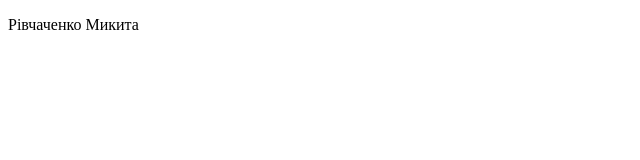
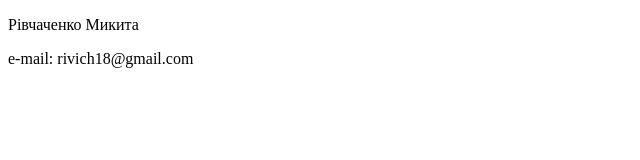
Before and after one commit to 018riva/Osnovy-Git.Zavdannia-2, a plain HTML site: page index.html in a window 1280 px wide. Shown: the whole page, without its empty margins (0-640 px from the left). Drawn offline with Linux system fonts and the light colour scheme.

Commit message:
add email

```diff
--- a/index.html
+++ b/index.html
@@ -19,5 +19,6 @@
 </head>
 <body>
     <p>Рівчаченко Микита</p>
+    <p>e-mail: rivich18@gmail.com</p>
 </body>
 </html>
```
